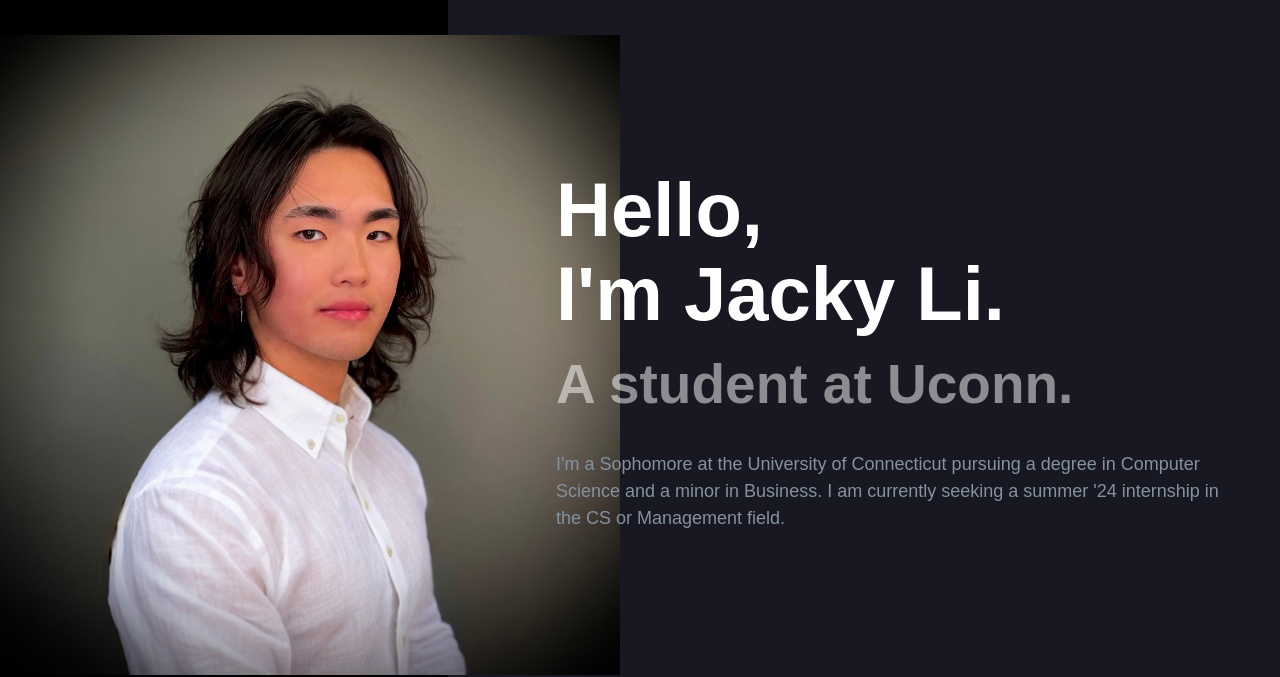
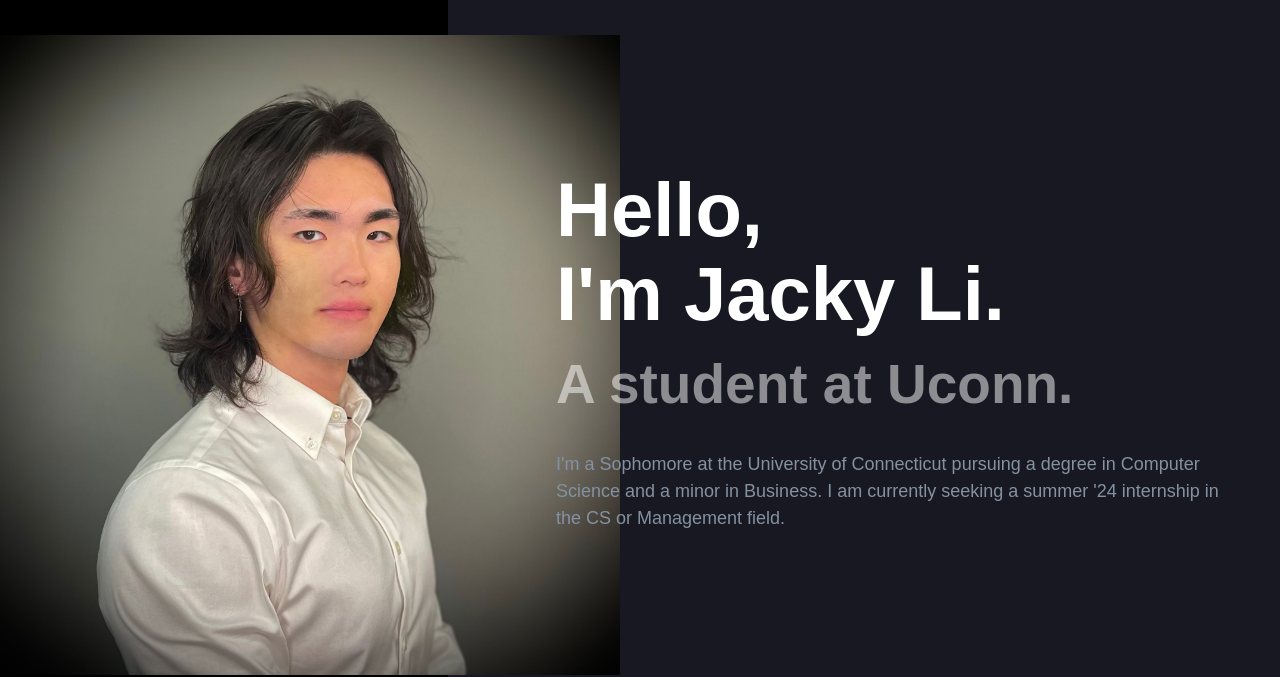
Before and after one commit to JackyLi04/Website, a plain HTML site: page index.html in a window 1280 px wide. Shown: the part 143-820 px from the top of the page. Drawn offline with nearby package versions, Linux system fonts and the light colour scheme; a script that the page names is missing.

Commit message:
Change Hero Image
Change Hero Image

```diff
--- a/css/michaels-amazing-site-40c6e7.webflow.css
+++ b/css/michaels-amazing-site-40c6e7.webflow.css
@@ -120,7 +120,7 @@ a {
 .hero-image-box {
   height: 80vh;
   max-height: 864px;
-  background-image: url('../images/Professional_Headshot1.jpg');
+  background-image: url('../images/Professional_HeadshotVig.jpg');
   background-position: 50%;
   background-repeat: no-repeat;
   background-size: cover;
```
Also changed, not shown: images/Professional_Headshot1.jpg (deleted), images/Professional_HeadshotVig.jpg (added).
